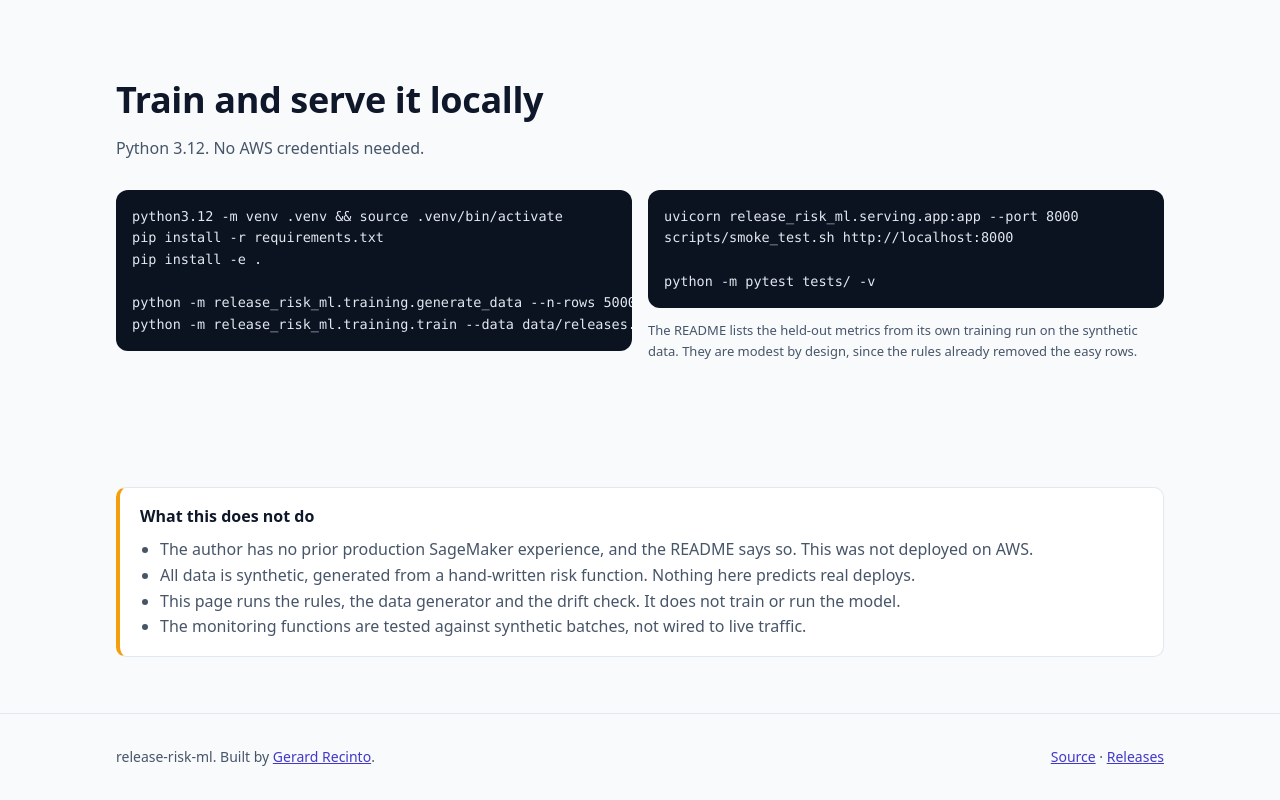
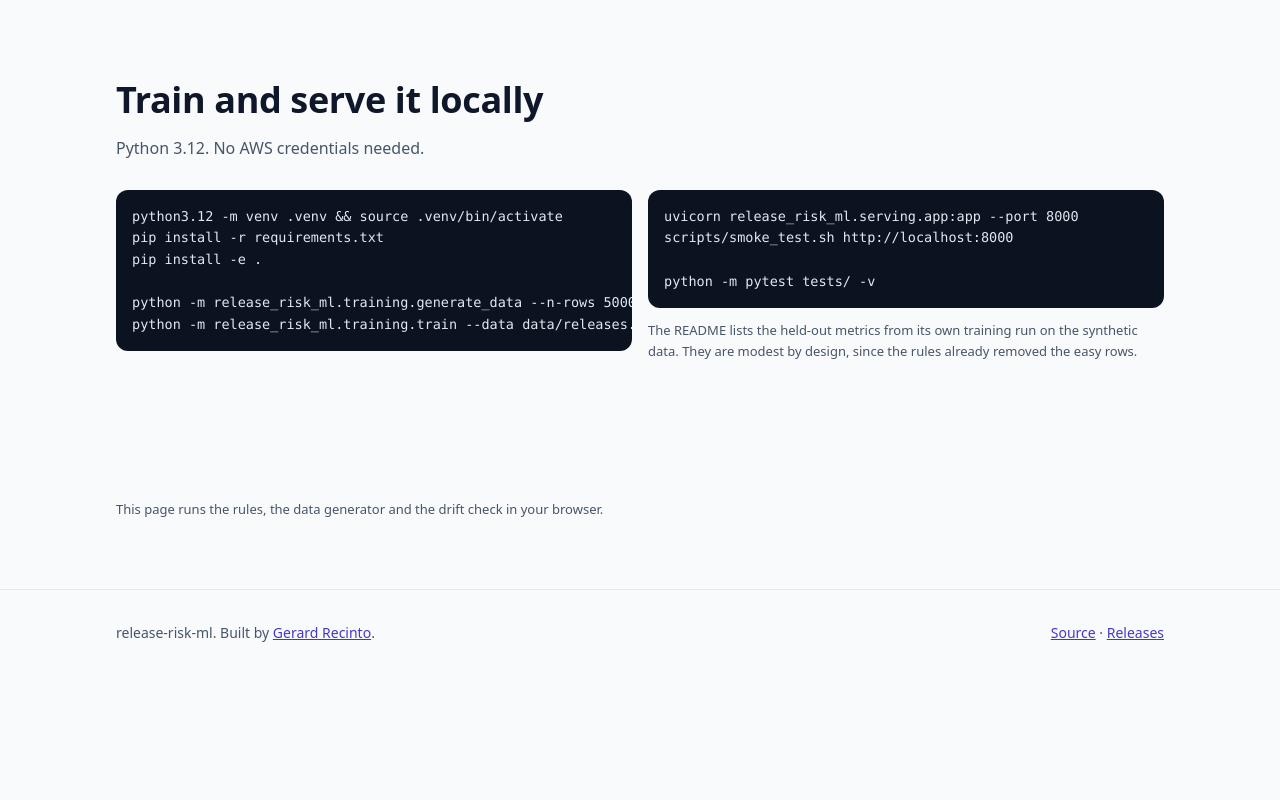
Before and after one commit to gerardrecinto/release-risk-ml, a plain HTML site: page site/index.html in a window 1280 px wide. Shown: the part 2131-2931 px from the top of the page. After the commit the page ends 2807 px from the top, so only its background shows below. Drawn offline with Linux system fonts and the light colour scheme.

Commit message:
Lead with what the project does and keep limits in the docs (#5)
Drop the unprompted limits and not-proven blocks from the README and
site. Notes that prevent a wrong assumption stay: compliance, demo
labels and safety warnings.

Thanks,
Gerard

```diff
--- a/site/index.html
+++ b/site/index.html
@@ -203,15 +203,7 @@ python -m pytest tests/ -v</pre>
 </div></section>
 
 <section><div class="wrap">
-  <div class="limits">
-    <strong>What this does not do</strong>
-    <ul>
-      <li>The author has no prior production SageMaker experience, and the README says so. This was not deployed on AWS.</li>
-      <li>All data is synthetic, generated from a hand-written risk function. Nothing here predicts real deploys.</li>
-      <li>This page runs the rules, the data generator and the drift check. It does not train or run the model.</li>
-      <li>The monitoring functions are tested against synthetic batches, not wired to live traffic.</li>
-    </ul>
-  </div>
+  <p class="note">This page runs the rules, the data generator and the drift check in your browser.</p>
 </div></section>
 
 
```
Also changed, not shown: 1 other file.
